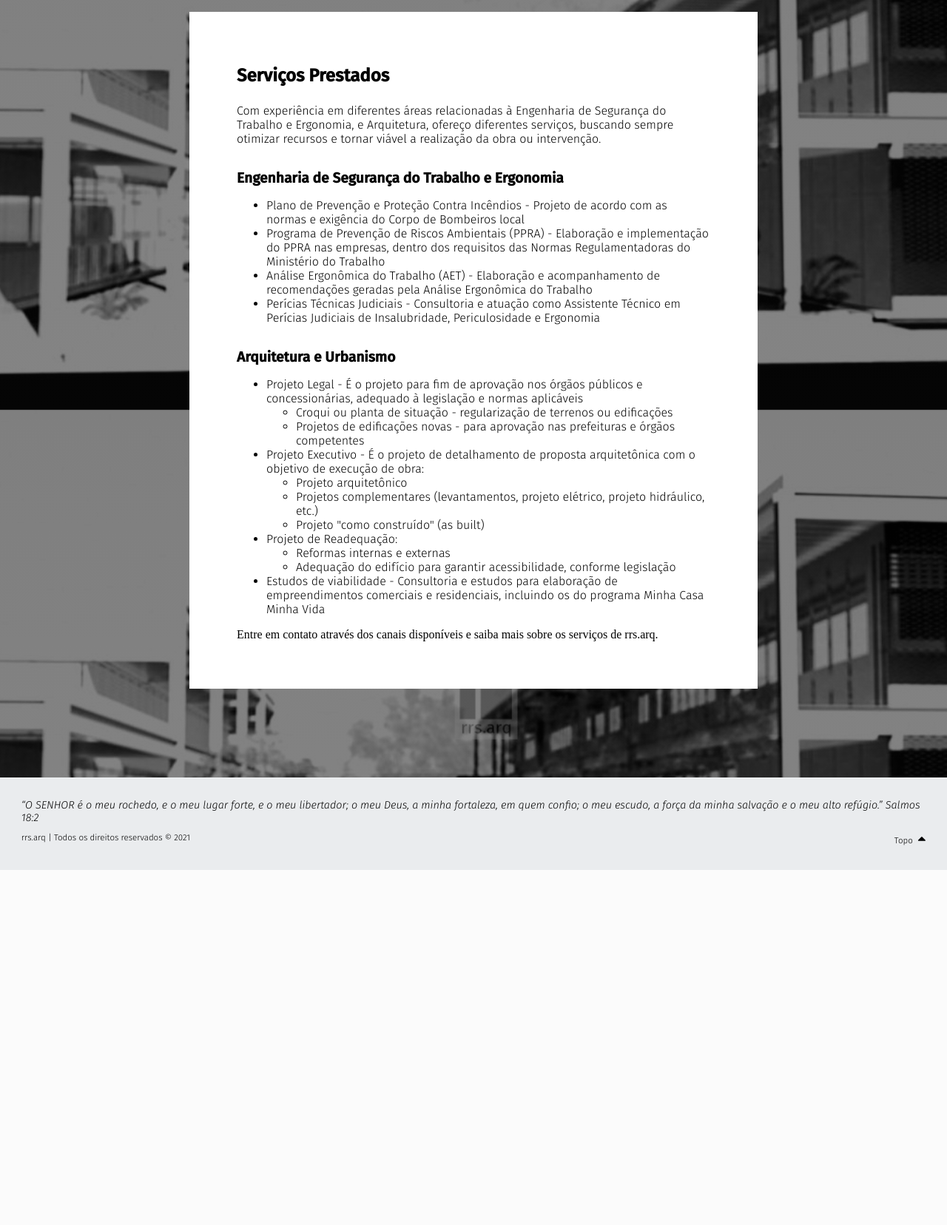
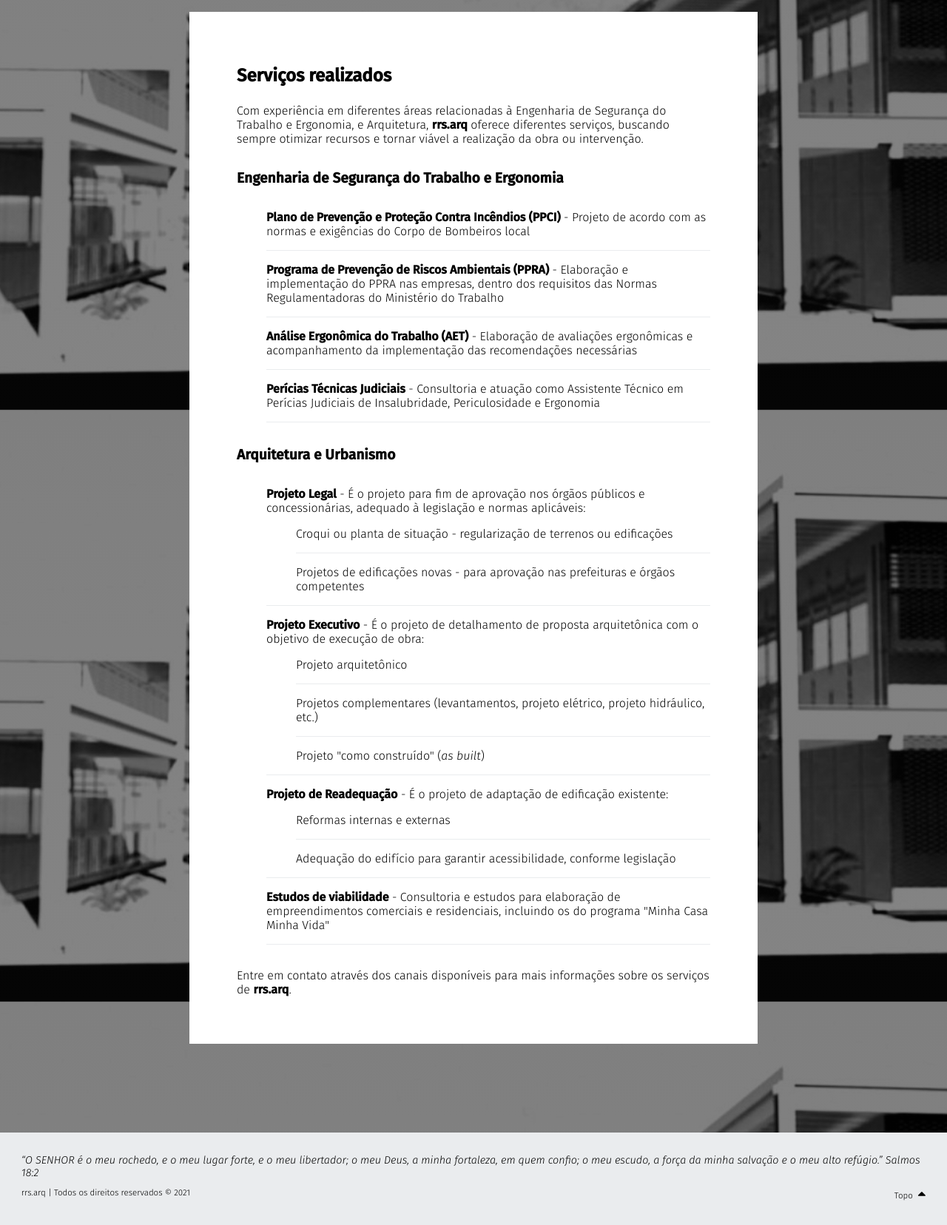
Before and after one commit to rrsarq/rrsarq-site, a PHP site: page /servicos.php in a window 1280 px wide. Shown: the part 246-1902 px from the top of the page at 74% size. Before the commit the page ends 1422 px from the top, so only its background shows below. Run offline with PHP 8.4, Linux system fonts and the light colour scheme; some libraries are stand-ins or nearby versions.

Commit message:
(content) Ajuste dos textos das páginas (style) Visual das listas e páginas "sobre" e "serviços"

```diff
--- a/css/rrsarq.scss
+++ b/css/rrsarq.scss
@@ -304,6 +304,25 @@ main {
     margin-bottom:5em;
 }
 
+.lista {
+    list-style-type: none;
+}
+
+ul.lista > li {
+    padding: 1em 0 1em 0;
+    border-bottom: 1px solid var(--cinzaClaro);
+}
+
+.subLista {
+    border-bottom: 1px solid var(--cinzaClaro);
+    list-style-type: none;
+    padding: 1em 0 1em 0;
+}
+
+.subListaFim { /* O item final da sublista não tem que ter linha embaixo, nem padding, se não espaço fica mui grande */
+    list-style-type: none;
+    padding: 1em 0 0 0;
+}
 
 /*****  Footer  *****/
 
--- a/includes/header.php
+++ b/includes/header.php
@@ -3,7 +3,7 @@
         <ul class="menu">
             <li class="menuItem"><a href="index.php">Início</a></li>
             <li class="menuItem"><a href="sobre.php">Sobre</a></li>
-            <li class="dropdown"><a href="#">Serviços <i class="mais fas fa-plus"></i></a>
+            <li class="dropdown"><a href="servicos.php">Serviços <i class="mais fas fa-plus"></i></a>
                 <div class="dropdownContent">
                     <ul class="subMenu">
                         <li class="subItem"><a href="servicos.php#engseg">Segurança do Trabalho e Ergonomia</a></li>
--- a/servicos.php
+++ b/servicos.php
@@ -16,43 +16,45 @@
 <main>
     <article class="principal">
     <section>
-        <h1>Serviços Prestados</h1>
-        <p>Com experiência em diferentes áreas relacionadas à Engenharia de Segurança do Trabalho e Ergonomia, e Arquitetura, ofereço diferentes serviços, buscando sempre otimizar recursos e tornar viável a realização da obra ou intervenção.<p>
+        <h1>Serviços realizados</h1>
+        <p>Com experiência em diferentes áreas relacionadas à Engenharia de Segurança do Trabalho e Ergonomia, e Arquitetura, <strong>rrs.arq</strong> oferece diferentes serviços, buscando sempre otimizar recursos e tornar viável a realização da obra ou intervenção.<p>
     </section>
     <section id="engseg">
         <h2>Engenharia de Segurança do Trabalho e Ergonomia</h2>
-        <ul>
-            <li>Plano de Prevenção e Proteção Contra Incêndios - Projeto de acordo com as normas e exigência do Corpo de Bombeiros local</li>
-            <li>Programa de Prevenção de Riscos Ambientais (PPRA) - Elaboração e implementação do PPRA nas empresas, dentro dos requisitos das Normas Regulamentadoras do Ministério do Trabalho</li>
-            <li>Análise Ergonômica do Trabalho (AET) - Elaboração e acompanhamento de recomendações geradas pela Análise Ergonômica do Trabalho</li>
-            <li>Perícias Técnicas Judiciais - Consultoria e atuação como Assistente Técnico em Perícias Judiciais de Insalubridade, Periculosidade e Ergonomia</li>
+        <ul class="lista">
+            <li><strong>Plano de Prevenção e Proteção Contra Incêndios (<abbr>PPCI</abbr>)</strong> - Projeto de acordo com as normas e exigências do Corpo de Bombeiros local</li>
+            <li><strong>Programa de Prevenção de Riscos Ambientais (<abbr>PPRA</abbr>)</strong> - Elaboração e implementação do PPRA nas empresas, dentro dos requisitos das Normas Regulamentadoras do Ministério do Trabalho</li>
+            <li><strong>Análise Ergonômica do Trabalho (<abbr>AET</abbr>)</strong> - Elaboração de avaliações ergonômicas e acompanhamento da implementação das recomendações necessárias</li>
+            <li><strong>Perícias Técnicas Judiciais</strong> - Consultoria e atuação como Assistente Técnico em Perícias Judiciais de Insalubridade, Periculosidade e Ergonomia</li>
         </ul>
     </section>
     <section id="arq">
         <h2>Arquitetura e Urbanismo</h2>
-        <ul>
-            <li>Projeto Legal - É o projeto para fim de aprovação nos órgãos públicos e concessionárias, adequado à legislação e normas aplicáveis</li>
+        <ul class="lista">
+            <li><strong>Projeto Legal</strong> - É o projeto para fim de aprovação nos órgãos públicos e concessionárias, adequado à legislação e normas aplicáveis:
                 <ul>
-                <li>Croqui ou planta de situação - regularização de terrenos ou edificações</li>
-                <li>Projetos de edificações novas - para aprovação nas prefeituras e órgãos competentes</li>
+                <li class="subLista">Croqui ou planta de situação - regularização de terrenos ou edificações</li>
+                <li class="subListaFim">Projetos de edificações novas - para aprovação nas prefeituras e órgãos competentes</li>
                 </ul>
-            <li>Projeto Executivo - É o projeto de detalhamento de proposta arquitetônica com o objetivo de execução de obra:</li>
+                </li>
+            <li><strong>Projeto Executivo</strong> - É o projeto de detalhamento de proposta arquitetônica com o objetivo de execução de obra:
                 <ul>
-                <li>Projeto arquitetônico</li>
-                <li>Projetos complementares (levantamentos, projeto elétrico, projeto hidráulico, etc.)</li>
-                <li>Projeto "como construído" (as built)</li>
+                <li class="subLista">Projeto arquitetônico</li>
+                <li class="subLista">Projetos complementares (levantamentos, projeto elétrico, projeto hidráulico, etc.)</li>
+                <li class="subListaFim">Projeto "como construído" (<em>as built</em>)</li>
                 </ul>
-
-            <li>Projeto de Readequação:</li>
+                </li>
+            <li><strong>Projeto de Readequação</strong> - É o projeto de adaptação de edificação existente:
                 <ul>
-                <li>Reformas internas e externas</li>
-                <li>Adequação do edifício para garantir acessibilidade, conforme legislação</li>
+                <li class="subLista">Reformas internas e externas</li>
+                <li class="subListaFim">Adequação do edifício para garantir acessibilidade, conforme legislação</li>
                 </ul>
-            <li>Estudos de viabilidade - Consultoria e estudos para elaboração de empreendimentos comerciais e residenciais, incluindo os do programa Minha Casa Minha Vida</li>
+                </li>
+            <li><strong>Estudos de viabilidade</strong> - Consultoria e estudos para elaboração de empreendimentos comerciais e residenciais, incluindo os do programa "Minha Casa Minha Vida"</li>
             </ul>
-
-
-Entre em contato através dos canais disponíveis e saiba mais sobre os serviços de rrs.arq.</p>
+            </section>
+            <section>
+            <p>Entre em contato através dos canais disponíveis para mais informações sobre os serviços de <strong>rrs.arq</strong>.</p>
 
     </article>
 </main>
```
Also changed, not shown: index.php (+5 -6 lines), sobre.php (+9 -8 lines), css/rrsarq.css, 1 other file.
